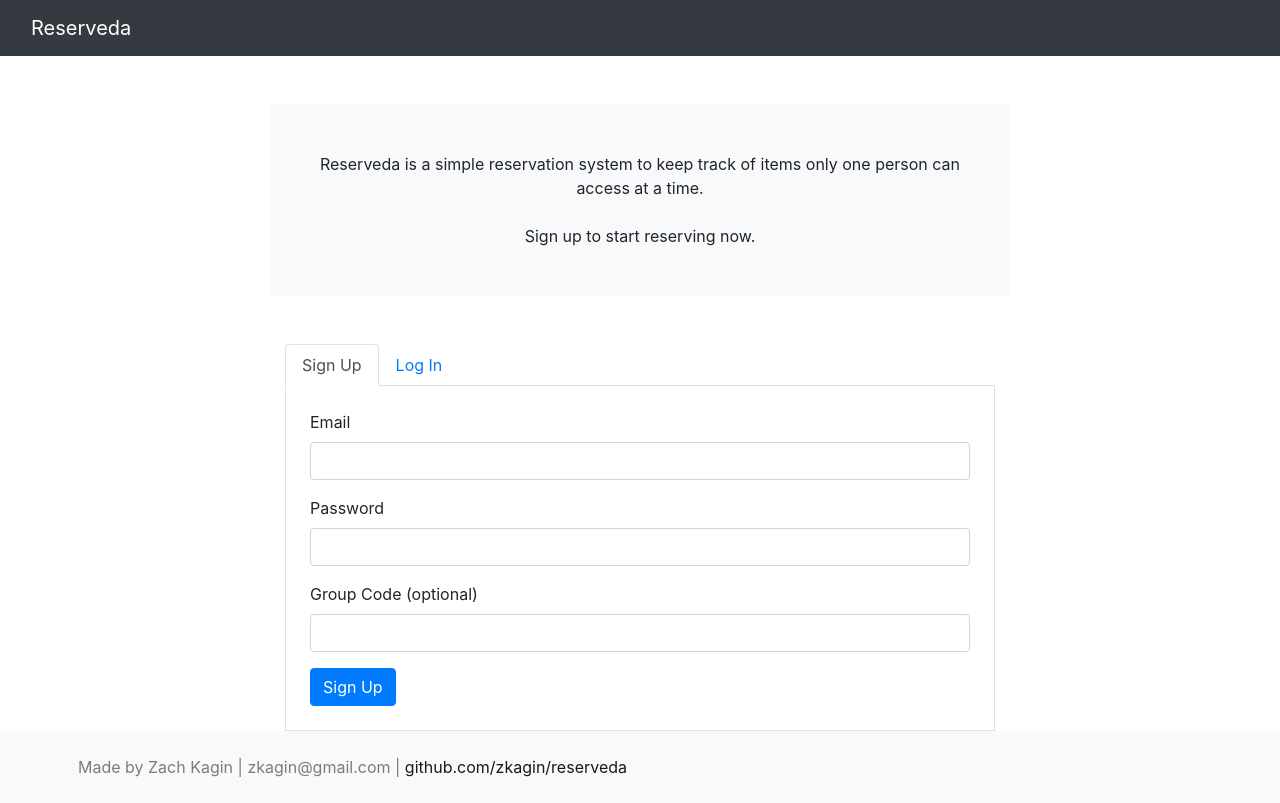
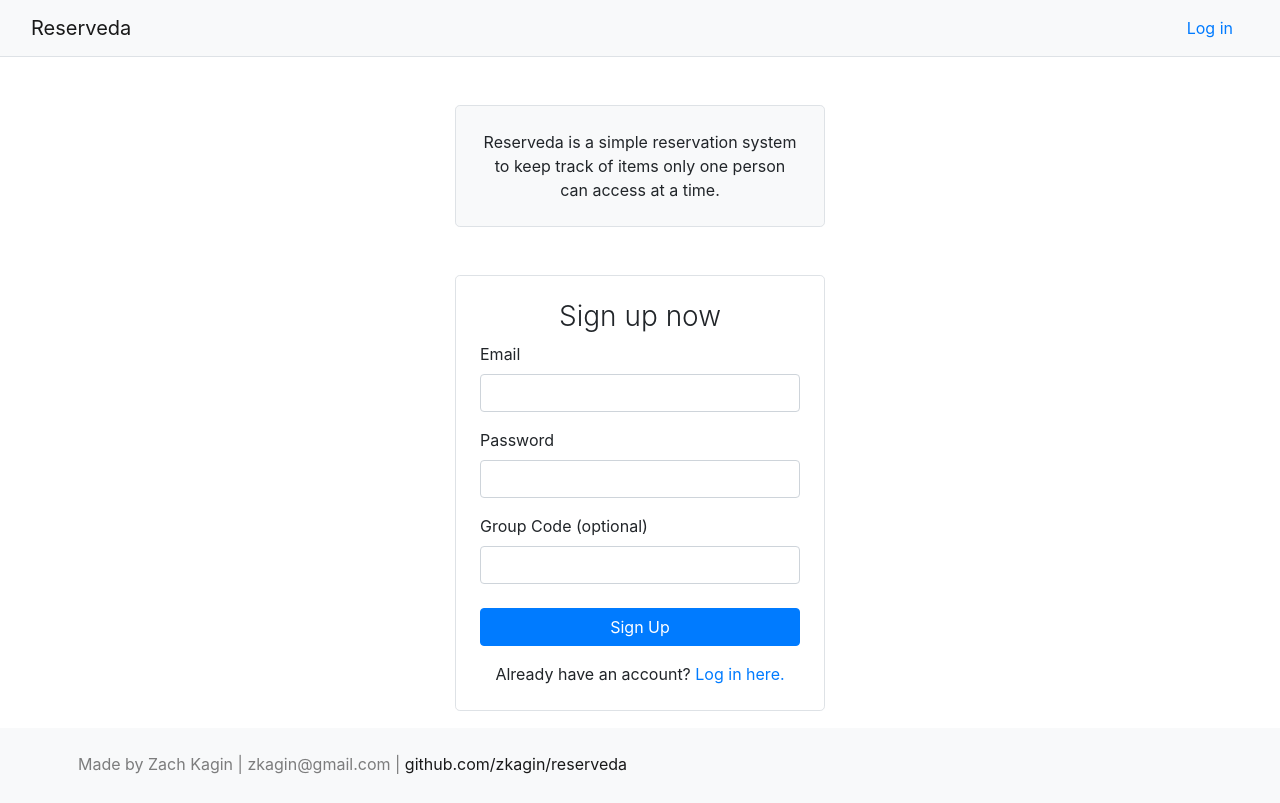
Before and after one commit to zkagin/reserveda, a Flask app: page / in a window 1280 px wide. After the commit the page ends 774 px from the top, so only its background shows below. Run offline with Flask 2, Linux system fonts and the light colour scheme; some libraries are stand-ins or nearby versions.

Commit message:
split login and signup pages, add lock symbol

```diff
--- a/reserveda/routes.py
+++ b/reserveda/routes.py
@@ -61,6 +61,17 @@ def signout():
     """Signs the user out and redirects them back to the main page."""
     logout_user()
     return redirect(url_for("index"))
+
+
+@app.route("/login", methods=["GET", "POST"])
+def login():
+    form = LogInForm()
+    if form.validate_on_submit():
+        user = api.login(email=form.email.data, password=form.password.data)
+        if user:
+            login_user(user, remember=True)
+            return redirect(url_for("main"))
+    return render_template("login.html", form=form)
 
 
 @app.route("/main", methods=["GET", "POST"])
--- a/reserveda/static/style.css
+++ b/reserveda/static/style.css
@@ -1,5 +1,4 @@
 .item {
-  border-radius: 0.5rem;
   text-align: center;
 }
 
--- a/reserveda/templates/base.html
+++ b/reserveda/templates/base.html
@@ -30,17 +30,33 @@
     <title>Reserveda</title>
   </head>
   <body class="d-flex flex-column min-vh-100">
-    <nav class="navbar navbar-dark bg-dark">
+    <nav class="navbar navbar-light bg-light bg-gradient border-bottom">
       <div class="container-fluid">
         <a class="navbar-brand" href="{{url_for('main')}}">Reserveda</a>
-        <span>
-          <span class="navbar-text">
-            {% if current_user.email %} {{ current_user.email }} (<a
-              href="{{url_for('signout')}}"
-              >Sign out</a
-            >) {% endif %}
-          </span>
-        </span>
+        {% if current_user.email %}
+        <div>
+          <a
+            class="navbar-text dropdown-toggle"
+            data-toggle="dropdown"
+            id="accountDropdownLink"
+            href="#"
+          >
+            {{ current_user.email }}
+          </a>
+          <ul
+            class="dropdown-menu dropdown-menu-right"
+            aria-labelledby="accountDropdownLink"
+          >
+            <li>
+              <a class="dropdown-item" href="{{url_for('signout')}}"
+                >Sign out</a
+              >
+            </li>
+          </ul>
+          {% else %}
+          <a class="nav-link" href="{{url_for('login')}}">Log in</a>
+          {% endif %}
+        </div>
       </div>
     </nav>
     <div class="container">{% block content %} {% endblock %}</div>
--- a/reserveda/templates/index.html
+++ b/reserveda/templates/index.html
@@ -2,84 +2,33 @@
 
 <div class="container-sm">
   <div class="row justify-content-center">
-    <div class="col-lg-8 bg-light p-5 my-5 text-center">
+    <div class="col-lg-4 bg-light p-4 my-5 text-center border rounded-lg">
       Reserveda is a simple reservation system to keep track of items only one
-      person can access at a time.<br /><br />
-      {% if current_user.email %} You're already logged in {{ current_user.email
-      }}.
+      person can access at a time. {% if current_user.email %}
+      <br /><br />You're already logged in {{ current_user.email }}.
       <a href="{{url_for('main')}}">See your list of items.</a>
-      {% else %} Sign up to start reserving now. {% endif %}
+      {% endif %}
     </div>
-
-    <div class="col-lg-8">
-      <nav>
-        <div class="nav nav-tabs" id="nav-tab" role="tablist">
-          <a
-            class="nav-item nav-link active"
-            id="nav-signup-tab"
-            data-toggle="tab"
-            href="#nav-signup"
-            role="tab"
-            aria-controls="nav-signup"
-            aria-selected="true"
-            >Sign Up</a
-          >
-          <a
-            class="nav-item nav-link"
-            id="nav-login-tab"
-            data-toggle="tab"
-            href="#nav-login"
-            role="tab"
-            aria-controls="nav-login"
-            aria-selected="false"
-            >Log In</a
-          >
   </div>
-      </nav>
-      <div class="tab-content" id="nav-tabContent">
-        <div
-          class="tab-pane fade show active"
-          id="nav-signup"
-          role="tabpanel"
-          aria-labelledby="nav-signup-tab"
-        >
-          <div class="p-4 border-left border-bottom border-right">
+  <div class="row justify-content-center">
+    <div class="col-lg-4 border rounded-lg p-4">
+      <div class="h3 text-center font-weight-light">Sign up now</div>
       <form name="signup" action="" method="post">
         {% for field in signup_form %} {% if field.type not in
         ["CSRFTokenField", "SubmitField"] %}
         <div class="mb-3">
-                {{ field.label(class="form-label") }} {{
-                field(class_="form-control") }} {% for error in field.errors %}
+          {{ field.label(class="form-label") }} {{ field(class_="form-control")
+          }} {% for error in field.errors %}
           <div class="is-invalid">[{{ error }}]</div>
           {% endfor %}
         </div>
         {% endif %} {% endfor %} {{ signup_form.hidden_tag() }} {{
-              signup_form.submit(class_="btn btn-primary") }}
+        signup_form.submit(class_="btn btn-primary btn-block mt-4") }}
+        <div class="text-center pt-3">
+          Already have an account?
+          <a href="{{url_for('login')}}">Log in here.</a>
+        </div>
       </form>
-          </div>
-        </div>
-        <div
-          class="tab-pane fade"
-          id="nav-login"
-          role="tabpanel"
-          aria-labelledby="nav-login-tab"
-        >
-          <div class="p-4 border-left border-bottom border-right">
-            <form name="login" action="" method="post">
-              {% for field in login_form %} {% if field.type not in
-              ["CSRFTokenField", "SubmitField"] %}
-              <div class="mb-3">
-                {{ field.label(class="form-label") }} {{
-                field(class_="form-control") }} {% for error in field.errors %}
-                <span style="color: red">[{{ error }}]</span>
-                {% endfor %}
-              </div>
-              {% endif %} {% endfor %} {{ login_form.hidden_tag() }} {{
-              login_form.submit(class_="btn btn-primary") }}
-            </form>
-          </div>
-        </div>
-      </div>
     </div>
   </div>
 </div>
```
Also changed, not shown: reserveda/templates/login.html (added, +21 -0 lines), reserveda/templates/main.html (+32 -10 lines), reserveda/static/lock-2-fill.png (added), 2 other files. Lines whose indentation alone changed are shown as unchanged.
